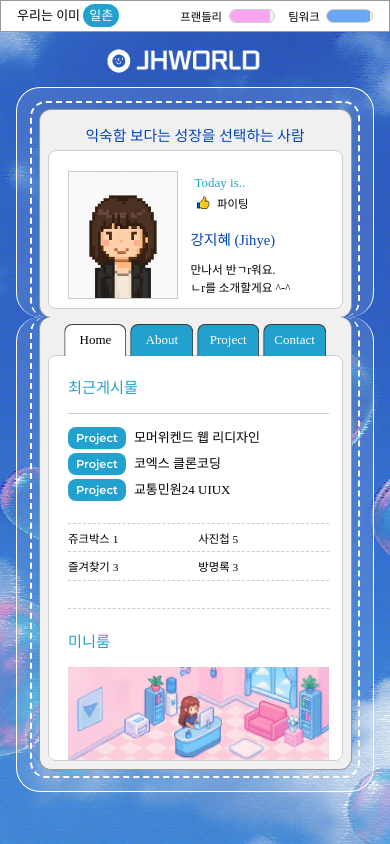
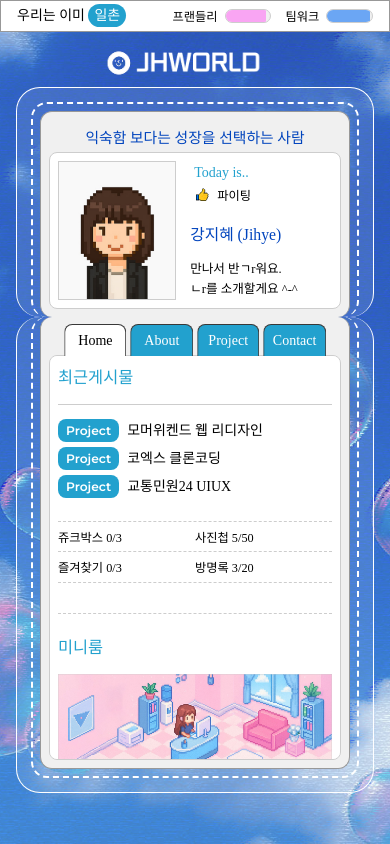
Before and after one commit to jihye8745/portfolio, a React (Vite) app: page / in a window 390 px wide. Built offline with nearby package versions, Linux system fonts and the light colour scheme; a web font is replaced by a local one.

Commit message:
모바일 추가수정

```diff
--- a/src/Portfolio/Portfolio.jsx
+++ b/src/Portfolio/Portfolio.jsx
@@ -9,7 +9,7 @@ const Portfolio = () => {
     <div id='wrap'>
       <header>
         <h1>
-          <Link to="/profile/home">
+          <Link to="https://jihyeportfolio.netlify.app/profile/home">
             <img src="/common/logo.png" alt="logo" />
           </Link>
         </h1>
--- a/src/Portfolio/page/Home.jsx
+++ b/src/Portfolio/page/Home.jsx
@@ -34,12 +34,12 @@ const Home = () => {
         <div className="p_right">
           <ul>
             <li>
-              <span>쥬크박스 1</span>
-              <span>사진첩 5</span>
+              <span>쥬크박스 0/3</span>
+              <span>사진첩 5/50</span>
             </li>
             <li>
-              <span>즐겨찾기 3</span>
-              <span>방명록 3</span>
+              <span>즐겨찾기 0/3</span>
+              <span>방명록 3/20</span>
             </li>
             <li></li>
           </ul>
--- a/src/Portfolio/style.css
+++ b/src/Portfolio/style.css
@@ -669,7 +669,7 @@ header h1 {
 .about .skill .skill_contents ul li {
   display: flex;
   gap: 2rem;
-  align-items: center;
+  align-items: flex-start;
 }
 
 .about .skill .skill_contents ul li figure {
@@ -779,7 +779,6 @@ header h1 {
   display: flex;
   align-items: center;
   gap: 8px;
-  font-size: 0.875rem;
   line-height: 1.5rem;
 }
 
@@ -1304,14 +1303,10 @@ header h1 {
 
 @media screen and (max-width: 900px) {
   html {
-    font-size: 13px;
+    font-size: 14px;
   }
 
   .projectBtns .swiper-wrapper .category_item button {
-    font-size: 0.9rem;
-  }
-
-  .about .detail .experience .exp_contents .work ul li {
     font-size: 0.9rem;
   }
 
@@ -1412,6 +1407,11 @@ header h1 {
 
   .subContents .s_inner {
     height: calc(100% - 32px);
+    padding: 8px;
+  }
+
+  .mainContents .m_inner {
+    padding: 8px;
   }
 
   .profile .bottom {
```
Also changed, not shown: 1 other file (tests, documents, lock files or other folders).
